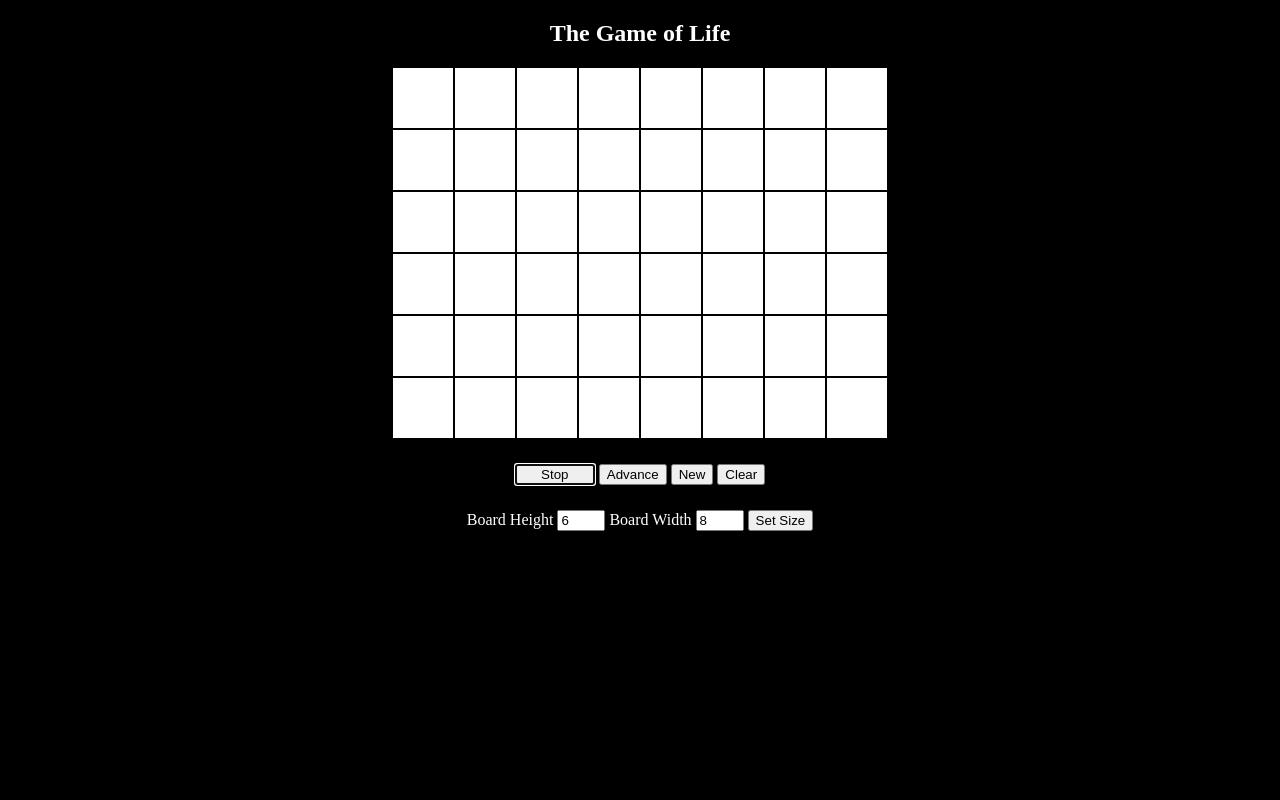
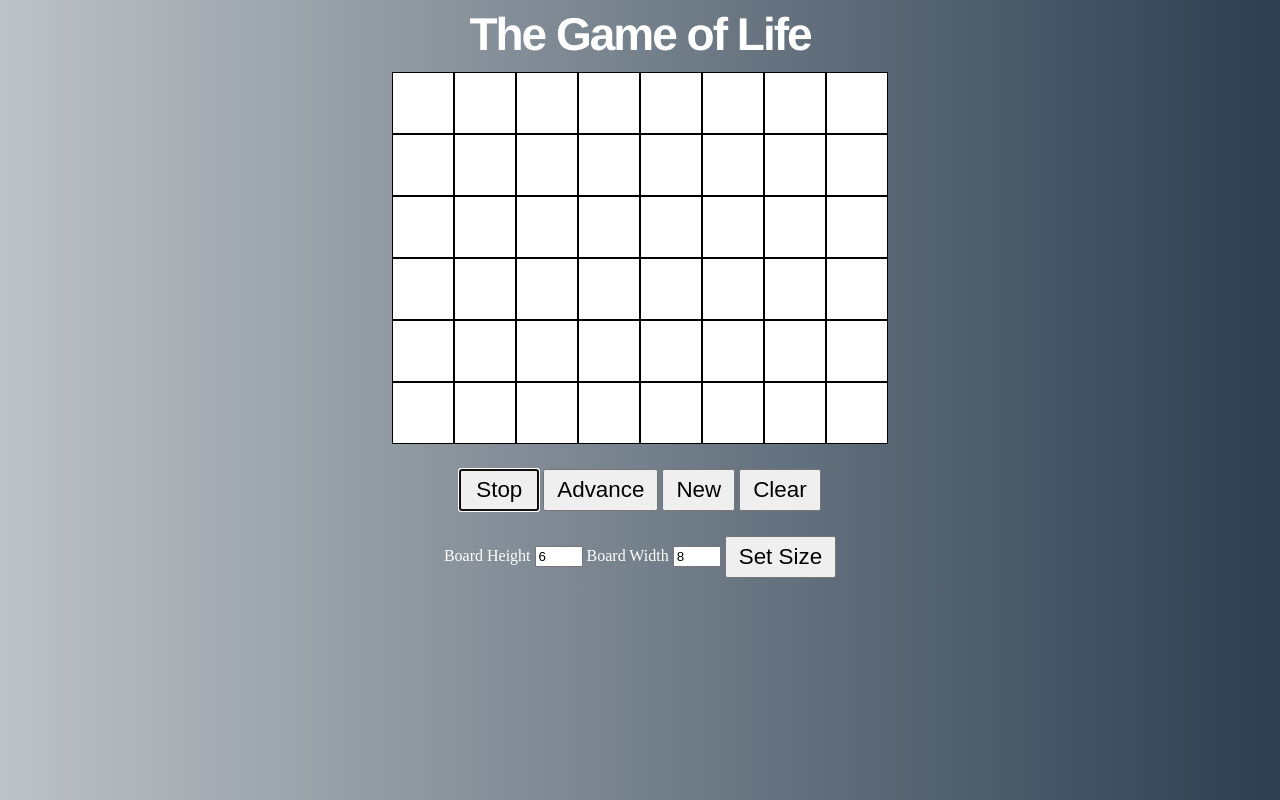
Before and after one commit to jtoddp14/GameOfLifeJS, a plain HTML site: page index.html in a window 1280 px wide. Drawn offline with Linux system fonts and the light colour scheme.

Commit message:
Css Changes

```diff
--- a/style.css
+++ b/style.css
@@ -1,7 +1,16 @@
 body {
-  background-color: #000000;
+  background: #bdc3c7; /* fallback for old browsers */
+  background: -webkit-linear-gradient(to right, #bdc3c7, #2c3e50); /* Chrome 10-25, Safari 5.1-6 */
+  background: linear-gradient(to right, #bdc3c7, #2c3e50); /* W3C, IE 10+/ Edge, Firefox 16+, Chrome 26+, Opera 12+, Safari 7+ */
   color: white;
   text-align: center;
+}
+
+h2 {
+  font: bold 46px/40px "Helvetica", "Arial", sans-serif;
+  letter-spacing: -2px;
+  margin: 0 0 10px 0;
+  padding: 6px 6px 8px;
 }
 
 #board {
@@ -35,7 +44,10 @@ input[type=checkbox]:checked + label {
 }
 
 button {
+  vertical-align: middle;
   cursor: pointer;
+  padding: 6px 12px;
+  font-size: 1.4rem;
 }
 
 #run {
```
